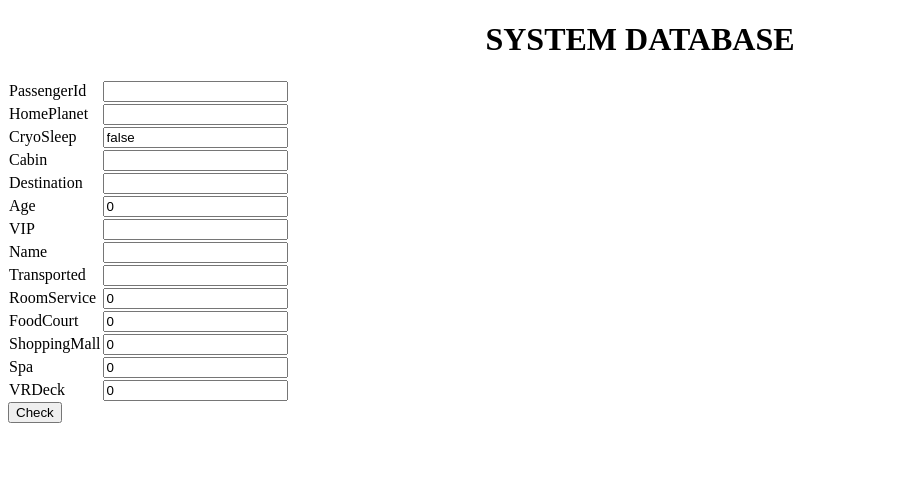
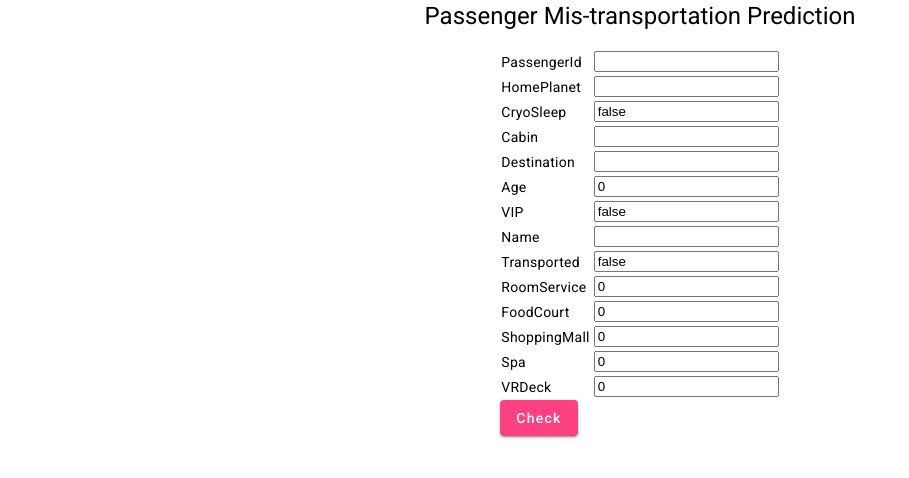
Before and after one commit to farhanarrafi/UNT-CSE-SpaceshipTitanic, an Angular app in the folder spaceship-titanic/: page / in a window 1280 px wide. Shown: the top 478 px of the page, without its empty margins (0-909 px from the left). Built offline with nearby package versions, Linux system fonts and the light colour scheme.

Commit message:
added some styling to main page

```diff
--- a/spaceship-titanic/angular.json
+++ b/spaceship-titanic/angular.json
@@ -25,6 +25,7 @@
               "src/assets"
             ],
             "styles": [
+              "@angular/material/prebuilt-themes/indigo-pink.css",
               "src/styles.css"
             ],
             "scripts": []
@@ -87,6 +88,7 @@
               "src/assets"
             ],
             "styles": [
+              "@angular/material/prebuilt-themes/indigo-pink.css",
               "src/styles.css"
             ],
             "scripts": []
--- a/spaceship-titanic/package.json
+++ b/spaceship-titanic/package.json
@@ -11,10 +11,12 @@
   "private": true,
   "dependencies": {
     "@angular/animations": "^16.2.0",
+    "@angular/cdk": "^16.2.4",
     "@angular/common": "^16.2.0",
     "@angular/compiler": "^16.2.0",
     "@angular/core": "^16.2.0",
     "@angular/forms": "^16.2.0",
+    "@angular/material": "^16.2.4",
     "@angular/platform-browser": "^16.2.0",
     "@angular/platform-browser-dynamic": "^16.2.0",
     "@angular/router": "^16.2.0",
--- a/spaceship-titanic/src/app/pages/main/main.component.css
+++ b/spaceship-titanic/src/app/pages/main/main.component.css
@@ -0,0 +1,8 @@
+body{
+  align-items: center;
+}
+
+table{
+  margin-left: auto;
+  margin-right: auto;
+}
--- a/spaceship-titanic/src/app/pages/main/main.component.html
+++ b/spaceship-titanic/src/app/pages/main/main.component.html
@@ -1,7 +1,7 @@
-<h1 align="center"> SYSTEM DATABASE</h1>
-
+<h1 align="center"> Passenger Mis-transportation Prediction</h1>
 
     <form float="center" [formGroup]="passengerData">
+      <table>
       <tr>
         <td><label>PassengerId</label></td>
         <td><input type="text" formControlName="PassengerId"/></td>
@@ -16,11 +16,11 @@
       </tr>
       <tr>
         <td><label>Cabin</label></td>
-    <td><input type="number" formControlName="Cabin"></td>
+        <td><input type="text" formControlName="Cabin"></td>
       </tr>
       <tr>
         <td><label>Destination</label></td>
-    <td><input type="number" formControlName="Destination"></td>
+        <td><input type="text" formControlName="Destination"></td>
       </tr>
       <tr>
         <td><label>Age</label></td>
@@ -28,19 +28,19 @@
       </tr>
       <tr>
         <td><label>VIP</label></td>
-    <td><input type="number" formControlName="VIP"></td>
+        <td><input type="text" formControlName="VIP"></td>
       </tr>
       <tr>
         <td><label>Name</label></td>
-    <td><input type="number" formControlName="Name"></td>
+        <td><input type="text" formControlName="Name"></td>
       </tr>
       <tr>
         <td><label>Transported</label></td>
-    <td><input type="number" formControlName="Transported"></td>
+        <td><input type="text" formControlName="Transported"></td>
       </tr>
       <tr>
         <td><label>RoomService</label></td>
-    <td><input type="number" formControlName="RoomService"></td>
+        <td><input type="text" formControlName="RoomService"></td>
       </tr>
       <tr>
         <td><label>FoodCourt</label></td>
@@ -59,13 +59,7 @@
         <td><input type="number" formControlName="VRDeck"></td>
       </tr>
       <tr>
-    <button (click)="submit(passengerData)"> Check </button>
+        <button mat-raised-button color="accent" (click)="submit(passengerData)"> Check </button>
       </tr>
+    </table>
     </form>
-
-
-
-<!-- <tr>
-  <td></td>
-  <td></td>
-</tr> -->
--- a/spaceship-titanic/src/app/pages/main/main.component.ts
+++ b/spaceship-titanic/src/app/pages/main/main.component.ts
@@ -1,3 +1,11 @@
+import { NgModule } from '@angular/core';
+import { BrowserModule } from '@angular/platform-browser';
+import { ReactiveFormsModule } from '@angular/forms';
+import { BrowserAnimationsModule } from '@angular/platform-browser/animations';
+import { MatInputModule } from '@angular/material/input';
+import { MatButtonModule } from '@angular/material/button';
+import { MatCheckboxModule } from '@angular/material/checkbox';
+import { MatFormFieldModule } from '@angular/material/form-field';
 import { Component } from '@angular/core';
 import { FormControl, FormGroup, FormArray, FormBuilder } from '@angular/forms';
 
@@ -38,6 +46,23 @@ export class MainComponent {
   submit(passengerData: FormGroup){
     console.log(this.passengerData.value);
     console.log(JSON.stringify(this.passengerData.value));
+
+    passengerData.reset({
+      PassengerId: '',
+      HomePlanet: [],
+      CryoSleep: false,
+      Cabin: '',
+      Destination: [],
+      Age: 0,
+      VIP: false,
+      Name: '',
+      Transported: false,
+      RoomService: 0,
+      FoodCourt: 0,
+      ShoppingMall: 0,
+      Spa: 0,
+      VRDeck: 0
+    });
   }
 
 }
--- a/spaceship-titanic/src/index.html
+++ b/spaceship-titanic/src/index.html
@@ -6,8 +6,11 @@
   <base href="/">
   <meta name="viewport" content="width=device-width, initial-scale=1">
   <link rel="icon" type="image/x-icon" href="favicon.ico">
+  <link rel="preconnect" href="https://fonts.gstatic.com">
+  <link href="https://fonts.googleapis.com/css2?family=Roboto:wght@300;400;500&display=swap" rel="stylesheet">
+  <link href="https://fonts.googleapis.com/icon?family=Material+Icons" rel="stylesheet">
 </head>
-<body>
+<body class="mat-typography">
   <app-root></app-root>
 </body>
 </html>
--- a/spaceship-titanic/src/styles.css
+++ b/spaceship-titanic/src/styles.css
@@ -1 +1,4 @@
 /* You can add global styles to this file, and also import other style files */
+
+html, body { height: 100%; }
+body { margin: 0; font-family: Roboto, "Helvetica Neue", sans-serif; }
```
Also changed, not shown: spaceship-titanic/src/app/app.module.ts (+12 -2 lines), spaceship-titanic/src/assets/images/spaceship.jpg (added), 1 other file (tests, documents, lock files or other folders). Lines whose indentation alone changed are shown as unchanged.
